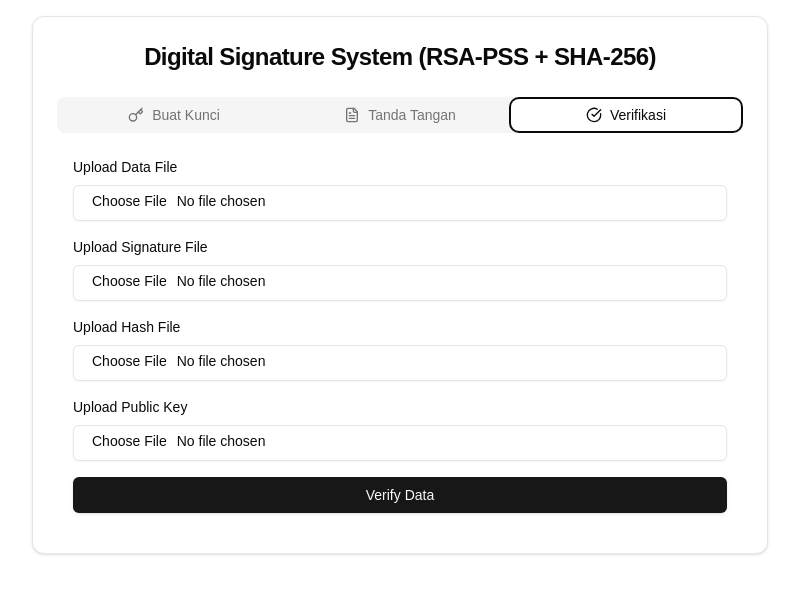
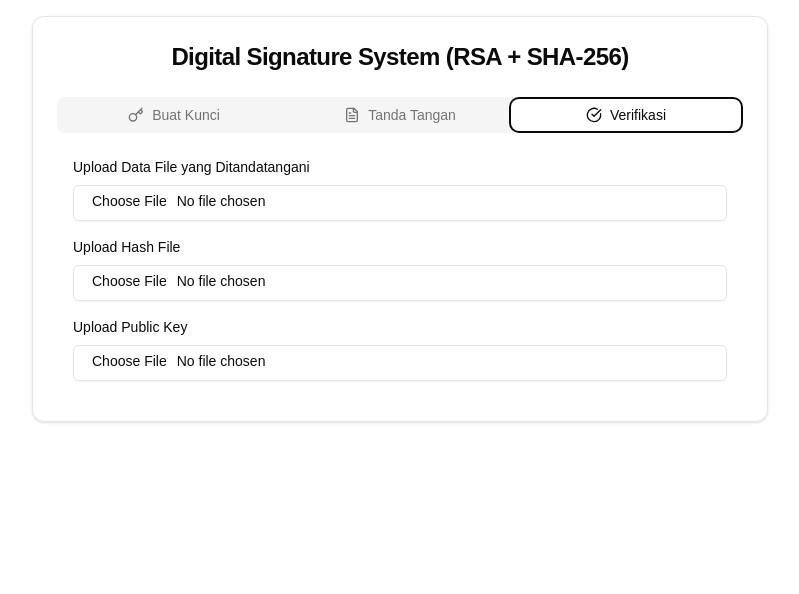
Before and after one commit to LeeDohyun404/digital-signature, a Next.js app: page / in a window 1280 px wide. Both pictures are taken after a click on the tab "Verifikasi". Shown: the top 594 px of the page, without its empty margins (240-1039 px from the left). Built offline with nearby package versions, Linux system fonts and the light colour scheme.

Commit message:
Update DigitalSignature.js

```diff
--- a/src/components/DigitalSignature.js
+++ b/src/components/DigitalSignature.js
@@ -1,6 +1,6 @@
 "use client";
 
-import React, { useState } from "react";
+import React, { useState, useEffect } from "react";
 import { Card, CardContent, CardHeader, CardTitle } from "@/components/ui/card";
 import { Button } from "@/components/ui/button";
 import { Input } from "@/components/ui/input";
@@ -16,8 +16,15 @@ const DigitalSignature = () => {
     privateKey: null,
     dataFile: null,
     hashFile: null,
-    signatureFile: null,
   });
+  const [signedData, setSignedData] = useState(null);
+
+  // Effect to automatically verify whenever files change
+  useEffect(() => {
+    if (files.dataFile && files.hashFile && files.publicKey) {
+      verifyData();
+    }
+  }, [files.dataFile, files.hashFile, files.publicKey]);
 
   const handleFileChange = (e, type) => {
     const file = e.target.files[0];
@@ -52,7 +59,7 @@ const DigitalSignature = () => {
     try {
       const keyPair = await window.crypto.subtle.generateKey(
         {
-          name: "RSA-PSS",
+          name: "RSA-PKCS1-v1_5",
           modulusLength: 2048,
           publicExponent: new Uint8Array([1, 0, 1]),
           hash: "SHA-256",
@@ -91,13 +98,19 @@ const DigitalSignature = () => {
       const data = await files.dataFile.text();
       const privateKeyContent = await files.privateKey.text();
 
-      const privateKeyBase64 = privateKeyContent.replace("-----BEGIN PRIVATE KEY-----", "").replace("-----END PRIVATE KEY-----", "").replace(/\n/g, "");
+      const privateKeyBase64 = privateKeyContent
+        .replace("-----BEGIN PRIVATE KEY-----", "")
+        .replace("-----END PRIVATE KEY-----", "")
+        .replace(/\n/g, "");
 
       const privateKeyBuffer = base64ToArrayBuffer(privateKeyBase64);
       const privateKey = await window.crypto.subtle.importKey(
         "pkcs8",
         privateKeyBuffer,
-        { name: "RSA-PSS", hash: "SHA-256" },
+        {
+          name: "RSA-PKCS1-v1_5",
+          hash: "SHA-256",
+        },
         true,
         ["sign"]
       );
@@ -109,70 +122,58 @@ const DigitalSignature = () => {
       const hashHex = hashArray.map((b) => b.toString(16).padStart(2, "0")).join("");
 
       const signature = await window.crypto.subtle.sign(
-        { name: "RSA-PSS", saltLength: 32 },
+        "RSA-PKCS1-v1_5",
         privateKey,
         dataBuffer
       );
 
-      const signatureBase64 = arrayBufferToBase64(signature);
+      setSignedData({
+        data: data,
+        signature: arrayBufferToBase64(signature),
+      });
 
-      downloadFile("signature.txt", signatureBase64);
+      downloadFile("signed_data.txt", data);
       downloadFile("hash.txt", hashHex);
 
-      setStatus({ type: "success", message: "Data berhasil ditandatangani! File signature dan hash telah diunduh." });
+      setStatus({ type: "success", message: "Data berhasil ditandatangani! File data yang ditandatangani dan hash telah diunduh." });
     } catch (error) {
       setStatus({ type: "error", message: "Gagal menandatangani data: " + error.message });
     }
   };
 
   const verifyData = async () => {
-    if (!files.signatureFile || !files.dataFile || !files.hashFile || !files.publicKey) {
+    if (!files.dataFile || !files.hashFile || !files.publicKey) {
       setStatus({ type: "error", message: "Mohon upload semua file yang diperlukan." });
       return;
     }
 
     try {
       const data = await files.dataFile.text();
-      const signatureContent = await files.signatureFile.text();
       const savedHash = await files.hashFile.text();
       const publicKeyContent = await files.publicKey.text();
 
-      const publicKeyBase64 = publicKeyContent.replace("-----BEGIN PUBLIC KEY-----", "").replace("-----END PUBLIC KEY-----", "").replace(/\n/g, "");
-      const publicKeyBuffer = base64ToArrayBuffer(publicKeyBase64);
-      const publicKey = await window.crypto.subtle.importKey(
-        "spki",
-        publicKeyBuffer,
-        { name: "RSA-PSS", hash: "SHA-256" },
-        true,
-        ["verify"]
-      );
-
+      // Calculate hash of current data
       const encoder = new TextEncoder();
       const dataBuffer = encoder.encode(data);
       const hashBuffer = await window.crypto.subtle.digest("SHA-256", dataBuffer);
       const hashArray = Array.from(new Uint8Array(hashBuffer));
       const hashHex = hashArray.map((b) => b.toString(16).padStart(2, "0")).join("");
 
+      // Verify hash
       if (hashHex !== savedHash) {
-        setStatus({ type: "error", message: "Verifikasi gagal! Data telah dimodifikasi." });
+        setStatus({
+          type: "error",
+          message: "Verifikasi gagal! Data telah dimodifikasi. Hash tidak cocok."
+        });
         return;
       }
 
-      const signatureBuffer = base64ToArrayBuffer(signatureContent);
-      const isValid = await window.crypto.subtle.verify(
-        { name: "RSA-PSS", saltLength: 32 },
-        publicKey,
-        signatureBuffer,
-        dataBuffer
-      );
-
-      if (isValid) {
-        setStatus({ type: "success", message: "Verifikasi berhasil! Tanda tangan valid dan data tidak dimodifikasi." });
-      } else {
-        setStatus({ type: "error", message: "Verifikasi gagal! Tanda tangan tidak valid." });
-      }
+      setStatus({
+        type: "success",
+        message: "Verifikasi berhasil! Data valid dan tidak dimodifikasi."
+      });
     } catch (error) {
-      setStatus({ type: "error", message: "Gagal memverifikasi tanda tangan: " + error.message });
+      setStatus({ type: "error", message: "Gagal memverifikasi data: " + error.message });
     }
   };
 
@@ -181,7 +182,7 @@ const DigitalSignature = () => {
       <Card>
         <CardHeader>
           <CardTitle className="text-2xl font-bold text-center">
-            Digital Signature System (RSA-PSS + SHA-256)
+            Digital Signature System (RSA + SHA-256)
           </CardTitle>
         </CardHeader>
         <CardContent>
@@ -230,12 +231,8 @@ const DigitalSignature = () => {
             <TabsContent value="verify-data">
               <div className="space-y-4 p-4">
                 <div className="space-y-2">
-                  <label className="block text-sm font-medium">Upload Data File</label>
+                  <label className="block text-sm font-medium">Upload Data File yang Ditandatangani</label>
                   <Input type="file" onChange={(e) => handleFileChange(e, "dataFile")} />
-                </div>
-                <div className="space-y-2">
-                  <label className="block text-sm font-medium">Upload Signature File</label>
-                  <Input type="file" onChange={(e) => handleFileChange(e, "signatureFile")} />
                 </div>
                 <div className="space-y-2">
                   <label className="block text-sm font-medium">Upload Hash File</label>
@@ -245,9 +242,6 @@ const DigitalSignature = () => {
                   <label className="block text-sm font-medium">Upload Public Key</label>
                   <Input type="file" onChange={(e) => handleFileChange(e, "publicKey")} />
                 </div>
-                <Button onClick={verifyData} className="w-full">
-                  Verify Data
-                </Button>
               </div>
             </TabsContent>
           </Tabs>
```
